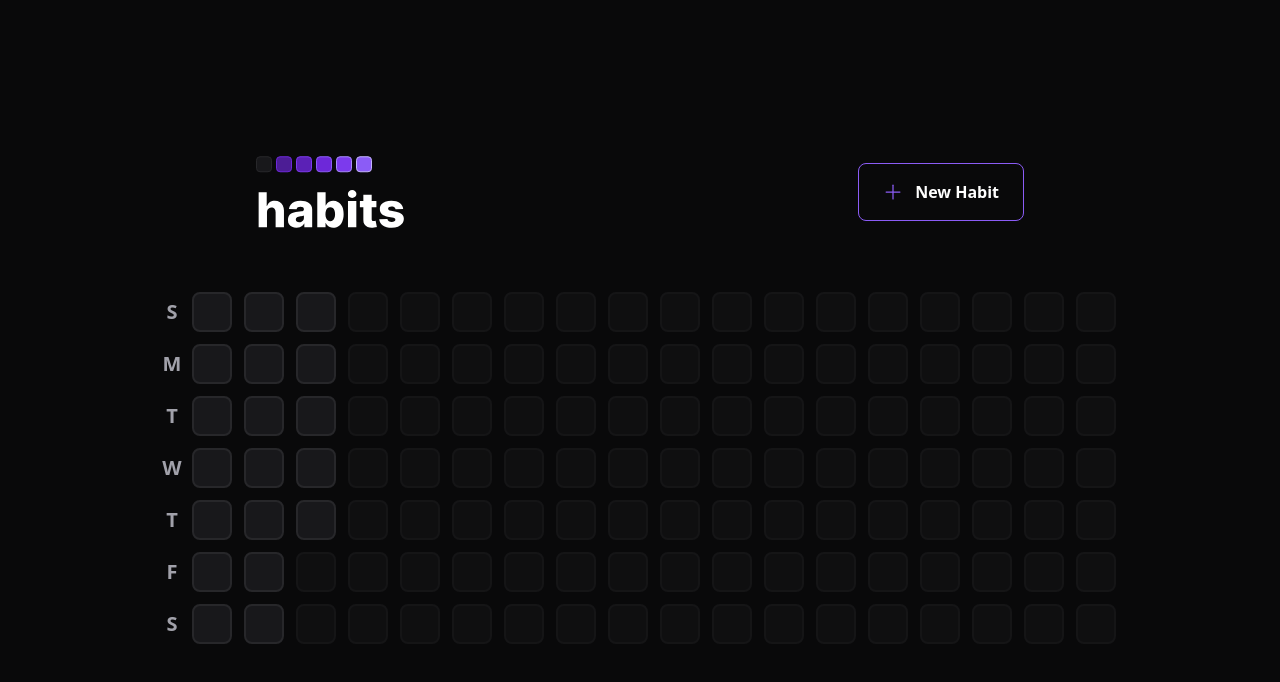
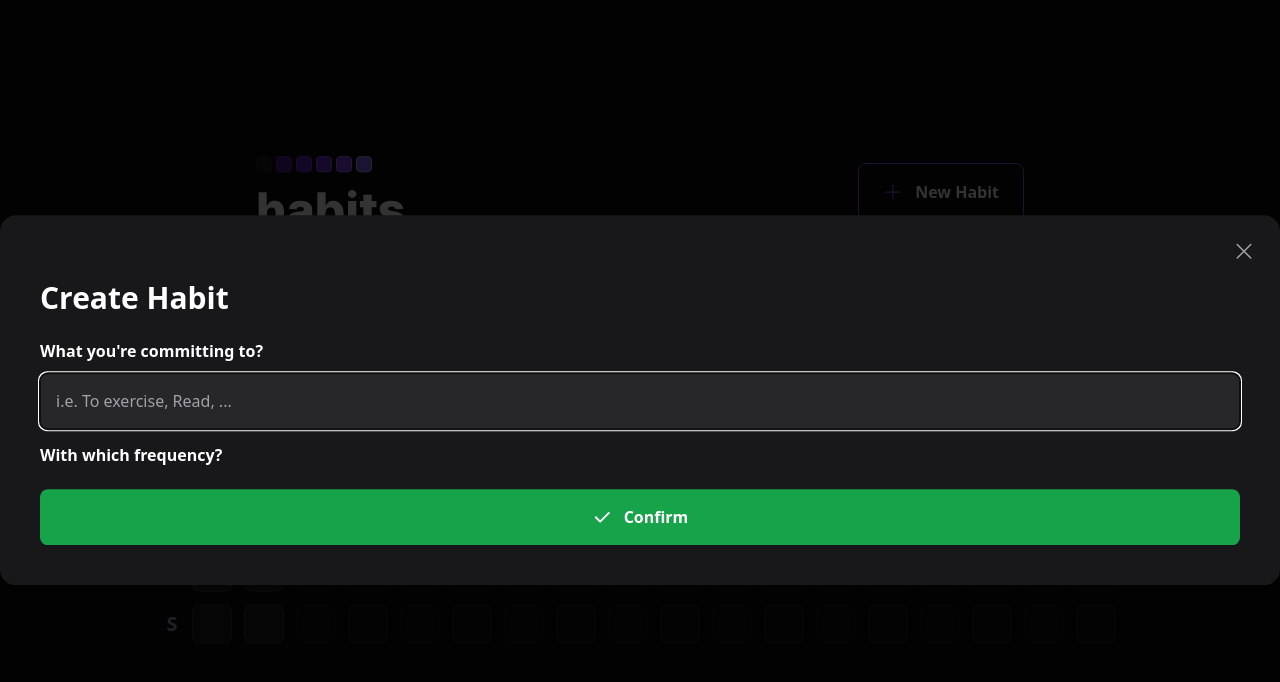
Before and after one commit to regisfaria/habits-web, a React (Vite) app: page / in a window 1280 px wide. Both pictures are taken after a click on the button "New Habit". Shown: the top 682 px of the page. Built offline with nearby package versions, Linux system fonts and the light colour scheme.

Commit message:
added radix dialog and created NewHabit component

```diff
--- a/package.json
+++ b/package.json
@@ -9,6 +9,7 @@
     "preview": "vite preview"
   },
   "dependencies": {
+    "@radix-ui/react-dialog": "^1.0.2",
     "dayjs": "^1.11.7",
     "phosphor-react": "^1.4.1",
     "react": "^18.2.0",
--- a/src/components/Header.tsx
+++ b/src/components/Header.tsx
@@ -1,5 +1,6 @@
-import { Plus } from "phosphor-react";
 import logoImage from "../assets/logo.svg";
+
+import NewHabit from "./NewHabit";
 
 export function Header() {
   return (
@@ -7,13 +8,7 @@
       <div className="w-full max-w-3xl mx-auto flex items-center justify-between">
         <img src={logoImage} alt="logo" />
 
-        <button
-          type="button"
-          className="border border-violet-500 font-semibold rounded-lg px-6 py-4 flex items-center gap-3 hover:border-violet-300"
-        >
-          <Plus size={20} className="text-violet-500" />
-          New Habit
-        </button>
+        <NewHabit />
       </div>
     </div>
   );
--- /dev/null
+++ b/src/components/NewHabit/Form.tsx
@@ -0,0 +1,31 @@
+import { Check } from "phosphor-react";
+
+export function Form() {
+  return (
+    <form className="w-full flex flex-col mt-6">
+      <label htmlFor="title" className="font-semibold leading-tight">
+        What you're committing to?
+      </label>
+
+      <input
+        type="text"
+        id="title"
+        placeholder="i.e. To exercise, Read, ..."
+        className="p-4 rounded-lg mt-3 bg-zinc-800 text-white placeholder:text-zinc-400"
+        autoFocus
+      />
+
+      <label htmlFor="" className="font-semibold leading-tight mt-4">
+        With which frequency?
+      </label>
+
+      <button
+        type="submit"
+        className="mt-6 rounded-lg p-4 flex items-center justify-center gap-3 font-semibold bg-green-600 hover:bg-green-500"
+      >
+        <Check size={20} weight="bold" />
+        Confirm
+      </button>
+    </form>
+  );
+}
--- /dev/null
+++ b/src/components/NewHabit/NewHabit.tsx
@@ -0,0 +1,36 @@
+import { Plus, X } from "phosphor-react";
+import * as Dialog from "@radix-ui/react-dialog";
+import { Form } from "./Form";
+
+export function NewHabit() {
+  return (
+    <Dialog.Root>
+      <Dialog.Trigger
+        type="button"
+        className="border border-violet-500 font-semibold rounded-lg px-6 py-4 flex items-center gap-3 hover:border-violet-300"
+      >
+        <Plus size={20} className="text-violet-500" />
+        New Habit
+      </Dialog.Trigger>
+
+      <Dialog.Portal>
+        <Dialog.Overlay className="w-screen h-screen bg-black/80 fixed inset-0" />
+        <Dialog.Content className="absolute p-10 bg-zinc-900 rounded-2xl w-full max-wd-md top-1/2 left-1/2 -translate-x-1/2 -translate-y-1/2">
+          <Dialog.Close>
+            <X
+              size={24}
+              aria-label="Close"
+              className="absolute right-6 top-6 text-zinc-400 hover:text-zinc-200"
+            />
+          </Dialog.Close>
+
+          <Dialog.Title className="text-3xl leading-tight font-extrabold">
+            Create Habit
+          </Dialog.Title>
+
+          <Form />
+        </Dialog.Content>
+      </Dialog.Portal>
+    </Dialog.Root>
+  );
+}
--- /dev/null
+++ b/src/components/NewHabit/index.tsx
@@ -0,0 +1,3 @@
+import { NewHabit } from "./NewHabit";
+
+export default NewHabit;
```
Also changed, not shown: 1 other file (tests, documents, lock files or other folders).
